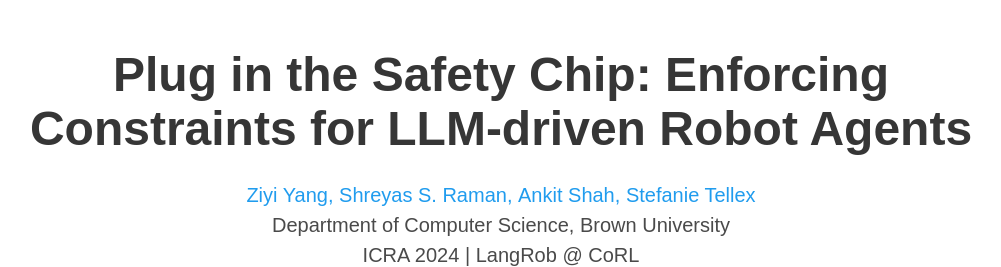
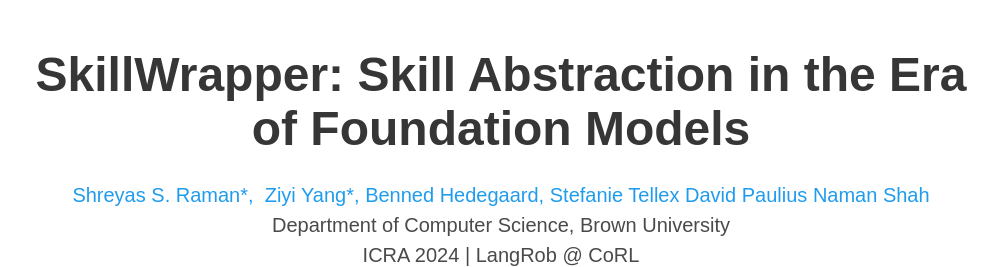
Before and after one commit to YzyLmc/skill-wrapper, a plain HTML site: page index.html in a window 1280 px wide. Shown: the top 267 px of the page, without its empty margins (139-1140 px from the left). Drawn offline with nearby package versions, Linux system fonts and the light colour scheme; some icons are missing; a web font is replaced by a local one.

Commit message:
init push

```diff
--- a/index.html
+++ b/index.html
@@ -4,10 +4,10 @@
   <meta charset="utf-8">
   <!-- Meta tags for social media banners, these should be filled in appropriatly as they are your "business card" -->
   <!-- Replace the content tag with appropriate information -->
-  <meta name="description" content="Plug in the Safety Chip: Enforcing Constraints for LLM-driven Robot Agents">
-  <meta property="og:title" content="Plug in the Safety Chip: Enforcing Constraints for LLM-driven Robot Agents"/>
-  <meta property="og:description" content=" A safety module for LLM-driven robot agents that allows encoding safety constraint in natural language, pruning unsafe actions, and assisting the agents to re-generate the plan."/>
-  <meta property="og:url" content="https://github.com/YzyLmc/ltl_safety"/>
+  <meta name="description" content="SkillWrapper: Skill Abstraction in the Era of Foundation Models">
+  <meta property="og:title" content="SkillWrapper: Skill Abstraction in the Era of Foundation Models"/>
+  <meta property="og:description" content=""/>
+  <meta property="og:url" content="https://github.com/YzyLmc/skill-wrapper"/>
   <!-- Path to banner image, should be in the path listed below. Optimal dimenssions are 1200X630-->
   <meta property="og:image" content="static/image/icon.png" />
   <meta property="og:image:width" content="1200"/>
@@ -20,11 +20,11 @@
   <meta name="twitter:image" content="static/image/icon.png">
   <meta name="twitter:card" content="summary_large_image">
   <!-- Keywords for your paper to be indexed by-->
-  <meta name="keywords" content="safety chip, formal verification for LLMs, natural language to temporal logic grounding">
+  <meta name="keywords" content="SkillWrapper">
   <meta name="viewport" content="width=device-width, initial-scale=1">
 
 
-  <title>Plug in the Safety Chip: Enforcing Constraints for LLM-driven Robot Agents</title>
+  <title>SkillWrapper: Skill Abstraction in the Era of Foundation Models</title>
   <link rel="icon" type="image/x-icon" href="static/images/icon.png">
   <link href="https://fonts.googleapis.com/css?family=Google+Sans|Noto+Sans|Castoro"
   rel="stylesheet">
@@ -52,17 +52,21 @@
       <div class="container is-max-desktop">
         <div class="columns is-centered">
           <div class="column has-text-centered">
-            <h1 class="title is-1 publication-title">Plug in the Safety Chip: Enforcing Constraints for LLM-driven Robot Agents</h1>
+            <h1 class="title is-1 publication-title">SkillWrapper: Skill Abstraction in the Era of Foundation Models</h1>
             <div class="is-size-5 publication-authors">
               <!-- Paper authors -->
               <span class="author-block">
-                <a href="https://yzylmc.github.io/" target="_blank">Ziyi Yang,</span>
-                <span class="author-block">
-                  <a href="https://shreyasraman.netlify.app/" target="_blank">Shreyas S. Raman,</span>
+                <a href="https://shreyasraman.netlify.app/" target="_blank">Shreyas S. Raman*,</span>
+                <span class="author-block"></span>
+                <a href="https://yzylmc.github.io/" target="_blank">Ziyi Yang*,</span>
                   <span class="author-block">
-                    <a href="http://people.csail.mit.edu/ajshah/" target="_blank">Ankit Shah,</a>
+                    <a>Benned Hedegaard,</a>
                     <span class="author-block">
                       <a href="https://h2r.cs.brown.edu/people/" target="_blank">Stefanie Tellex</a>
+                      <span class="author-block">
+                        <a href="https://h2r.cs.brown.edu/people/" target="_blank">David Paulius</a>
+                        <span class="author-block">
+                          <a href="https://h2r.cs.brown.edu/people/" target="_blank">Naman Shah</a>
                     </span>
                   </span>
                   </div>
```
